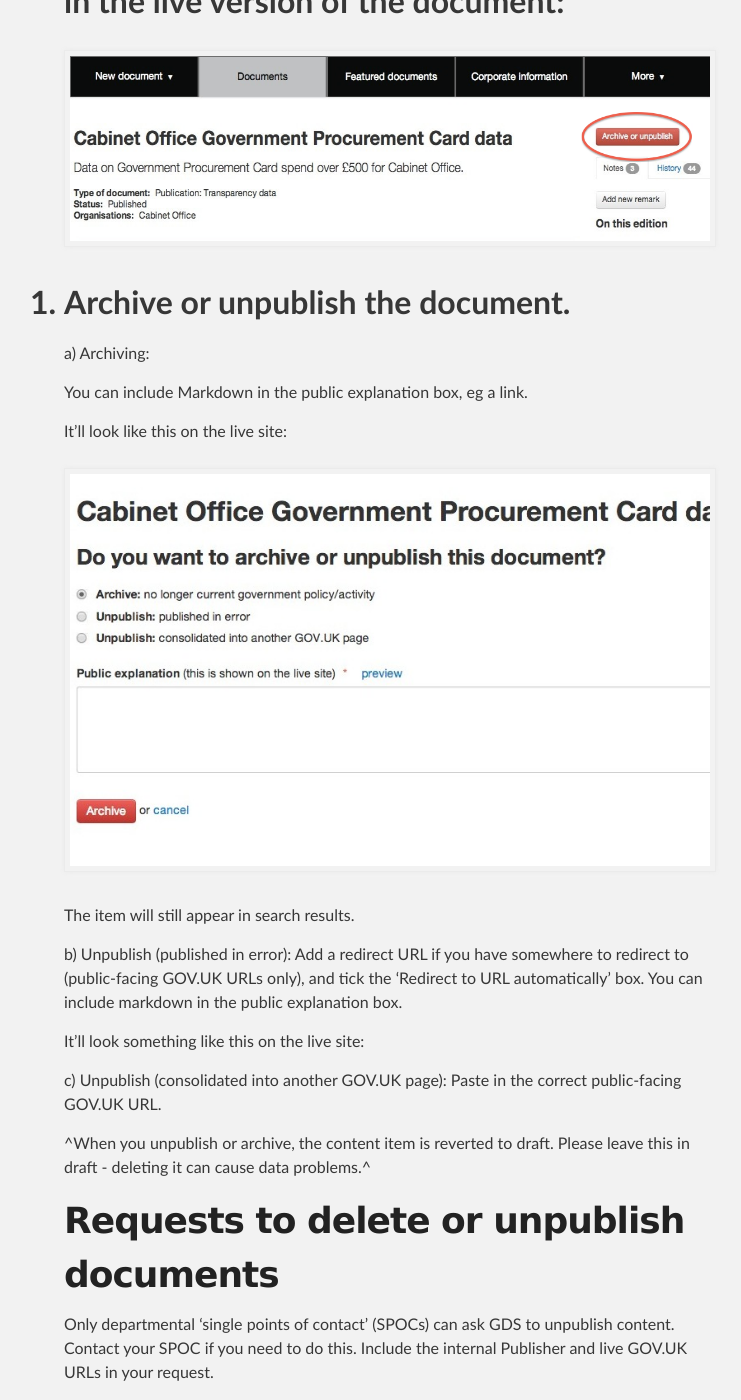
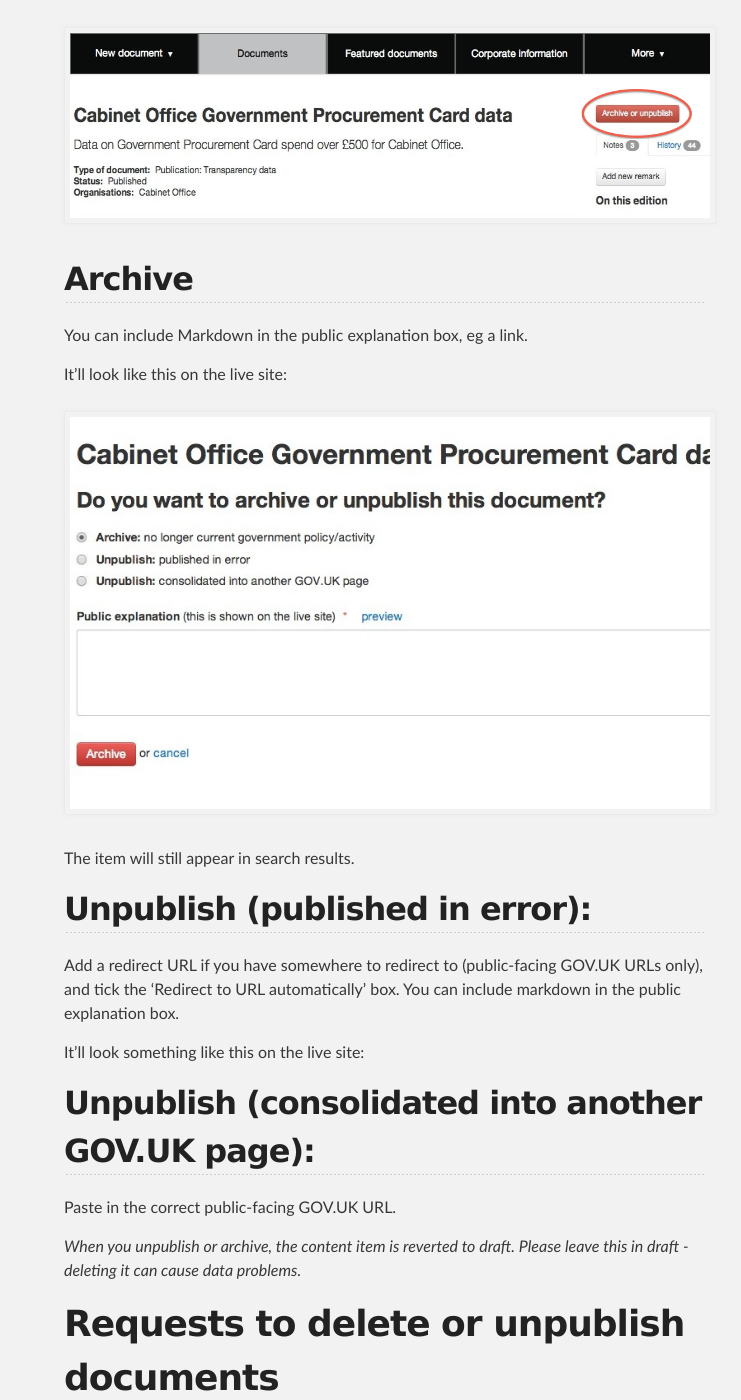
Before and after one commit to alphagov/inside-government-admin-guide, a Jekyll site: the page built from creating-documents/delete-unpublish.md, in a window 1280 px wide and 1400 px high, scrolled down 620 px. Shown: the whole window, without its empty margins (256-997 px from the left). Built offline with Jekyll 4.4.1, drawn with Linux system fonts in a browser that asks for light colours; some of the changed text lies outside the part shown.

Commit message:
Attempt at bolding

```diff
--- a/creating-documents/delete-unpublish.md
+++ b/creating-documents/delete-unpublish.md
@@ -7,15 +7,13 @@
 
 Get in touch with GDS using the [support form](https://gov.uk/support/internal) if your organisation doesn't have anyone with managing editor permissions.
 
-Here’s how to archive or unpublish:
+#How to archive or unpublish
 
-1. Click on the red ‘archive or unpublish’ button in the live version of the document:
+If you have managing editor permissions, Click on the red ‘archive or unpublish’ button in the live version of the document:
 
 ![Archive button](archive-button.png)
 
-2. Archive or unpublish the document.
-
-a) Archiving:
+##Archive
 
 You can include Markdown in the public explanation box, eg a link.
 
@@ -25,7 +23,7 @@
 
 The item will still appear in search results.
 
-b) Unpublish (published in error):
+##Unpublish (published in error):
 Add a redirect URL if you have somewhere to redirect to (public-facing GOV.UK URLs only), and tick the ‘Redirect to URL automatically’ box.
 You can include markdown in the public explanation box.
 
@@ -35,10 +33,10 @@
 
 
 
-c) Unpublish (consolidated into another GOV.UK page):
+##Unpublish (consolidated into another GOV.UK page):
 Paste in the correct public-facing GOV.UK URL.
 
-^When you unpublish or archive, the content item is reverted to draft. Please leave this in draft - deleting it can cause data problems.^
+*When you unpublish or archive, the content item is reverted to draft. Please leave this in draft - deleting it can cause data problems.*
 
 
 
```
